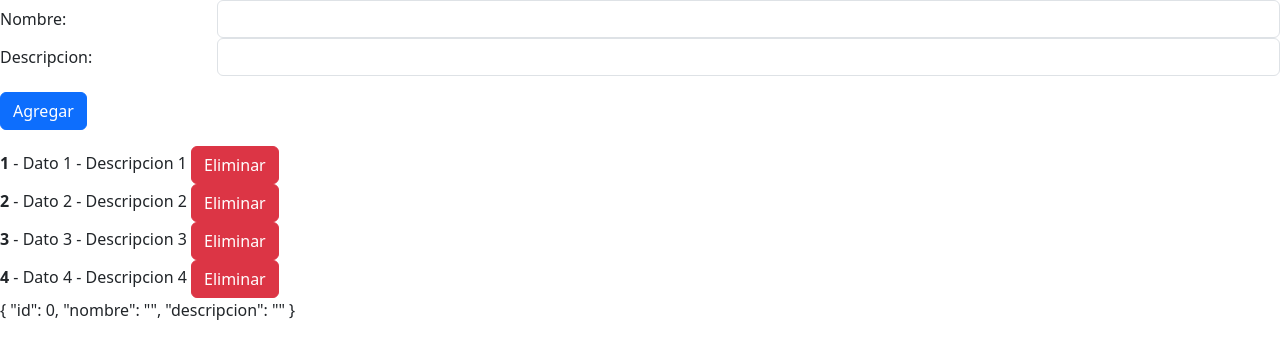
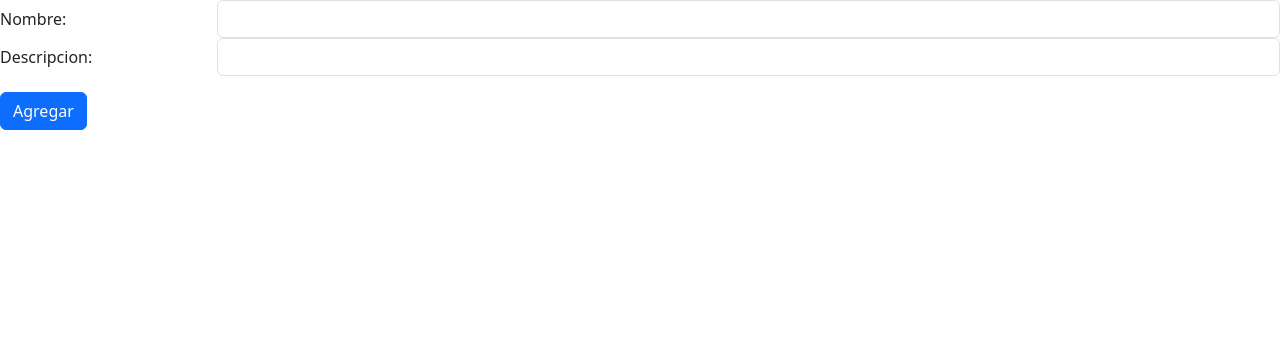
Before and after one commit to ebarrientos1979/app-pj, an Angular app: page / in a window 1280 px wide. Shown: the top 356 px of the page. Built offline with nearby package versions, Linux system fonts and the light colour scheme.

Commit message:
Cambios de Input

```diff
--- a/src/app/componentes/lista/lista.component.html
+++ b/src/app/componentes/lista/lista.component.html
@@ -4,4 +4,3 @@
         <button type="submit" class="btn btn-danger" (click)="eliminar(item.id)" >Eliminar</button>
     </li>
 </ul>
-<p>{{miObjetoRec | json}}</p>
--- a/src/app/componentes/lista/lista.component.ts
+++ b/src/app/componentes/lista/lista.component.ts
@@ -11,13 +11,14 @@ import { Objeto } from '../../modelos/objetos';
   styleUrl: './lista.component.scss',
 })
 export class ListaComponent implements OnInit {
-  @Input() miObjetoRec: Objeto = { id: 0, nombre: '', descripcion: '' };
-  miLista = [
-    { id: 1, nombre: 'Dato 1', descripcion: 'Descripcion 1' },
-    { id: 2, nombre: 'Dato 2', descripcion: 'Descripcion 2' },
-    { id: 3, nombre: 'Dato 3', descripcion: 'Descripcion 3' },
-    { id: 4, nombre: 'Dato 4', descripcion: 'Descripcion 4' },
-  ];
+  miLista: Array<Objeto> = [];
+
+  @Input()
+  set miObjetoRec(value: Objeto) {
+    if (value.nombre.trim().length > 0) {
+      this.miLista.push(value);
+    }
+  }
 
   ngOnInit(): void {
     console.log('Method not implemented.');
```
